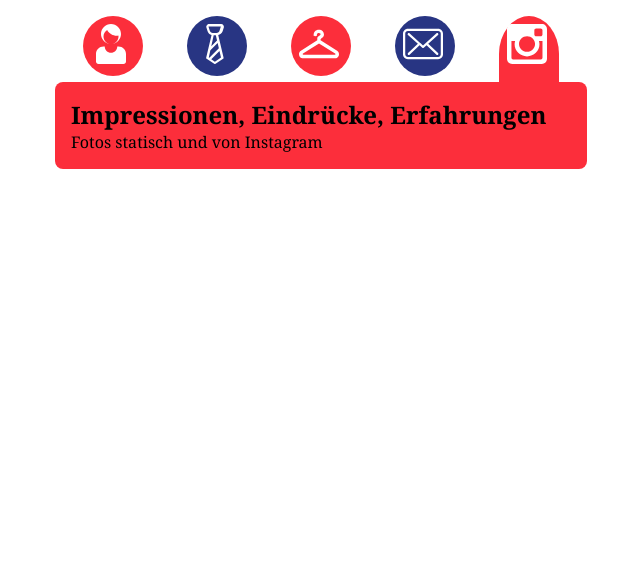
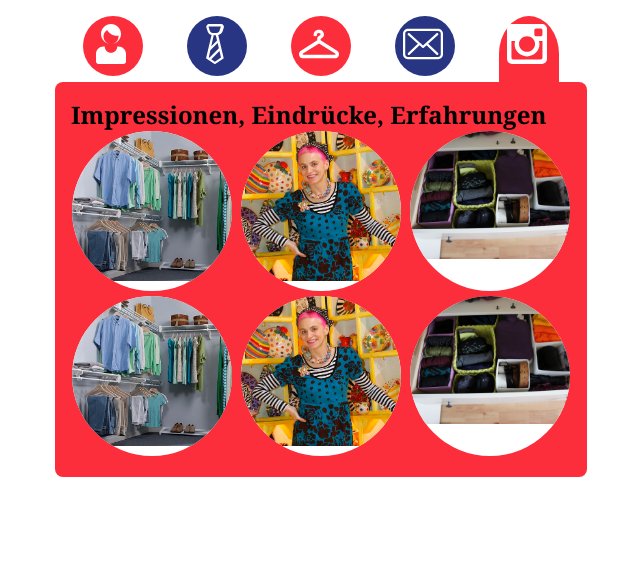
Before and after one commit to openmindculture/kleiderordnung, a PHP site: page /index.html in a window 1280 px wide, after a click on "Impressionen, Eindrücke". Shown: the part 238-811 px from the top of the page, without its empty margins (319-959 px from the left). Before the commit the page ends 407 px from the top, so only its background shows below. Run offline with PHP 8.4, Linux system fonts and the light colour scheme.

Commit message:
image gallery tab

```diff
--- a/htdocs/css/styles.css
+++ b/htdocs/css/styles.css
@@ -167,15 +167,53 @@ ul.tablist a {
 #instafeed {
   text-align:center;
 }
+.gallery {
+  text-align: center;
+
+}
+.gallery .square-box {
+	width: 32%;
+	margin-right:1%;
+   display: inline-block;
+   border-radius:50%;
+   background-color: #fff;
+}
+.gallery img {
+	/* pragmatisch quadratisch: mehr als 100% erlauben und den Rest mit Overflow abschneiden */
+	max-width: 120%;
+}
 #instafeed img {
   max-width: 32%;
   margin-bottom: 0.25em;
 }
 #instafeed a {
   margin-right:1%;
+  border-radius: 50%;
 }
-#instafeed a:nth-child(3n){
+#instafeed a:nth-child(3n), .gallery > div:nth-child(3n){
   margin-right:0;
+}
+
+/* square box for responsive containers guaranteed to be square size */
+.square-box{
+    position: relative;
+    width: 50%;
+    overflow: hidden;
+    background: #4679BD;
+}
+.square-box:before{
+    content: "";
+    display: block;
+    padding-top: 100%;
+}
+.square-content{
+    position:  absolute;
+    top: 0;
+    left: 0;
+    bottom: 0;
+    right: 0;
+    color: white;
+    text-align: center;
 }
 
 /* vars */
--- a/htdocs/index.html
+++ b/htdocs/index.html
@@ -33,21 +33,21 @@
 <div class="content-wrapper">
  <ul class="tablist" id="tablist">
     <li class="link-ueber"><!-- Kleid weiss auf rot -->
-      <a id="link-ueber" href="#ueber-mich" data-tab="ueber-mich" title="Über mich" tabindex="1" nonClick="helper.showTab('ueber-mich',this)"></a>
+      <a id="link-ueber" href="#ueber-mich" data-tab="ueber-mich" title="Über mich" tabindex="1"></a>
     </li>
     <li class="link-b"><!-- Krawatte weiss auf blau -->
-      <a id="link-b" href="#tab-b" data-tab="tab-b" title="B" tabindex="2" nonClick="helper.showTab('tab-b',this)"></a>
+      <a id="link-b" href="#tab-b" data-tab="tab-b" title="B" tabindex="2"></a>
     </li>
     <li class="link-leistungen active" ><!-- Kleiderbügel weiss auf rot -->
-      <a id="link-leistungen" href="#leistungen" data-tab="leistungen" title="Leistungen" tabindex="3" nonClick="helper.showTab('leistungen',this)"></a>
+      <a id="link-leistungen" href="#leistungen" data-tab="leistungen" title="Leistungen" tabindex="3"></a>
     </li>
 
     <li class="link-kontakt"><!-- Pumps weiss auf rot -->
-      <a id="link-kontakt" href="#kontakt" data-tab="kontakt" title="Kontakt" tabindex="5" nonClick="helper.showTab('kontakt',this)"></a>
+      <a id="link-kontakt" href="#kontakt" data-tab="kontakt" title="Kontakt / Impressum" tabindex="5"></a>
 
     </li>
      <li class="link-media" ><!-- Jackett (oder Hose oder Hemd) blau -->
-      <a id="link-media" href="#media" data-tab="media" title="Impressionen, Eindrücke" tabindex="5" nonClick="helper.showTab('tab-d',this)"></a>
+      <a id="link-media" href="#media" data-tab="media" title="Impressionen, Eindrücke" tabindex="5"></a>
     </li>
      </ul>
 </div>
@@ -90,11 +90,43 @@
 
   </address></article>
     </div>
-    <div id="media" class="hidden tab-red"><article>
-<h2>Impressionen, Eindrücke, Erfahrungen</h2>
-Fotos statisch und von Instagram
-</article>
-    </div>
+    <div id="media" class="hidden tab-red">
+    	<article>
+			<h2>Impressionen, Eindrücke, Erfahrungen</h2>
+			<div class="gallery">
+				<div class='square-box'>
+    				<div class='square-content'>
+        				<img src="img/platzhalter1.jpg"/>
+    				</div>
+				</div>
+				<div class='square-box'>
+    				<div class='square-content'>
+        				<img src="img/platzhalter2.jpg"/>
+    				</div>
+				</div>
+				<div class='square-box'>
+    				<div class='square-content'>
+        				<img src="img/platzhalter3.jpg"/>
+    				</div>
+				</div>
+								<div class='square-box'>
+    				<div class='square-content'>
+        				<img src="img/platzhalter1.jpg"/>
+    				</div>
+				</div>
+				<div class='square-box'>
+    				<div class='square-content'>
+        				<img src="img/platzhalter2.jpg"/>
+    				</div>
+				</div>
+				<div class='square-box'>
+    				<div class='square-content'>
+        				<img src="img/platzhalter3.jpg"/>
+    				</div>
+				</div>
+			</div>
+		</article>
+   </div>
     </section>
 
 <section class="gallery">
--- a/htdocs/js/scripts.js
+++ b/htdocs/js/scripts.js
@@ -145,8 +145,9 @@ helper.showTab = function(e) {
 	}
   var eltoshow = document.getElementById(idtoshow)
   helper.class.remove(eltoshow,'hidden');
-  window.setTimeout(function(){helper.class.remove(eltoshow,'fadetext')},5);
+  window.setTimeout(function(){window.scrollTo(0,0);helper.class.remove(eltoshow,'fadetext')},5);
   helper.class.add(e.target.parentElement,'active');
+
 }
 
 /* attach link handlers for nice tab navigation effect */
```
Also changed, not shown: htdocs/img/platzhalter1.jpg (added), htdocs/img/platzhalter2.jpg (added), htdocs/img/platzhalter3.jpg (added).
